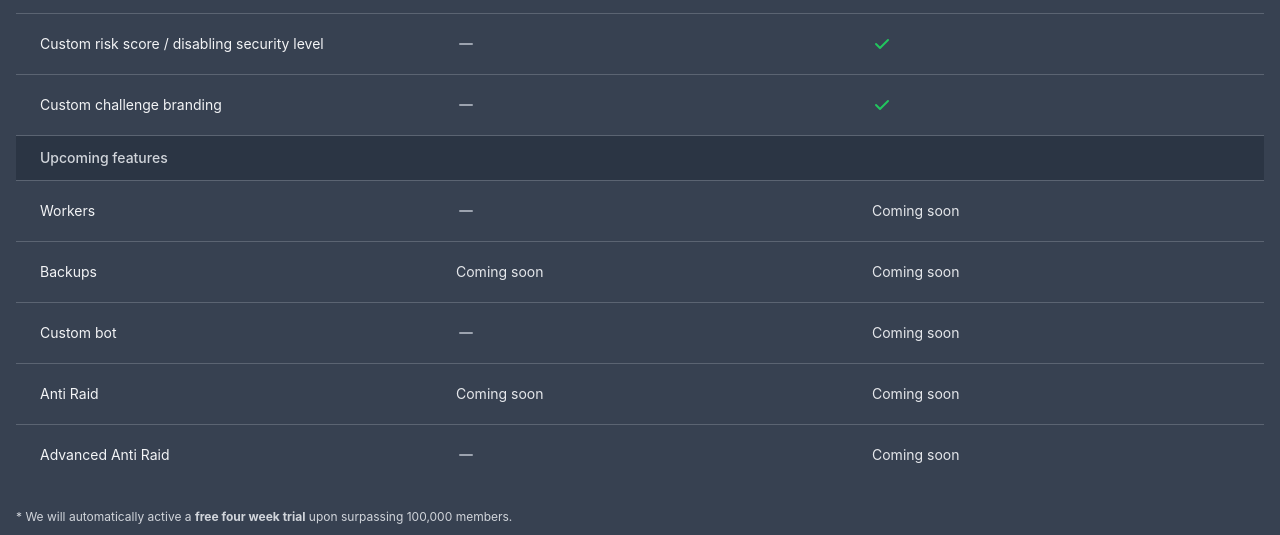
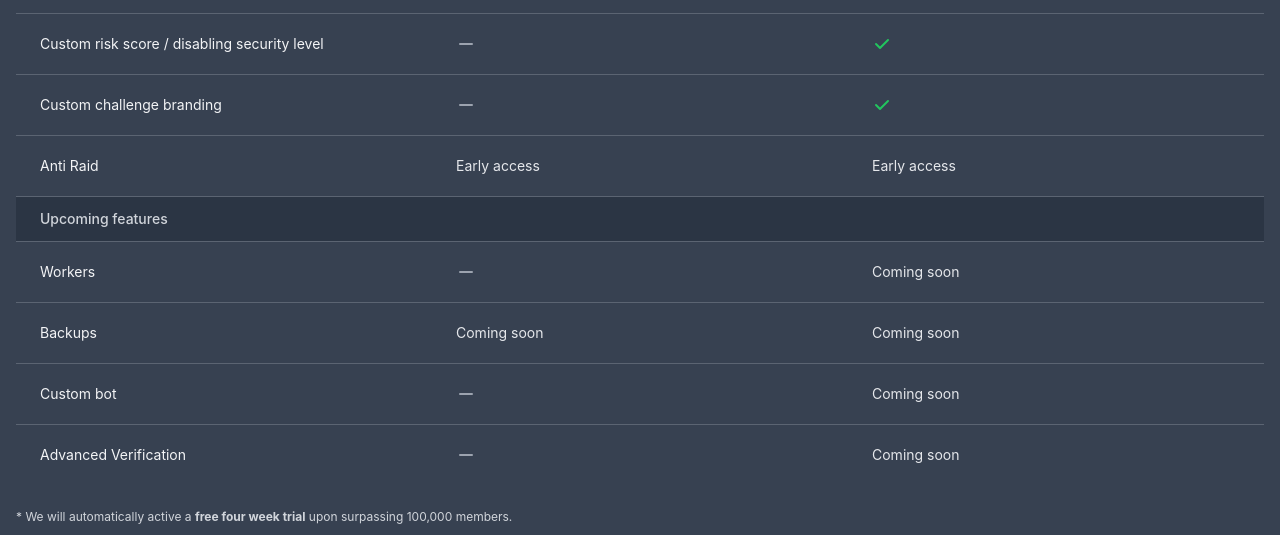
Before and after one commit to cleaner-bot/website, a Next.js app: page /pricing in a window 1280 px wide. Shown: the part 2040-2575 px from the top of the page. Built offline with nearby package versions, Linux system fonts and the light colour scheme.

Commit message:
update antiraid status in /pricing

```diff
--- a/pages/pricing.jsx
+++ b/pages/pricing.jsx
@@ -44,6 +44,7 @@ const sections = [
             { name: "Log file downloads", tiers: { pro: true } },
             { name: "Custom risk score / disabling security level", tiers: { pro: true } },
             { name: "Custom challenge branding", tiers: { pro: true } },
+            { name: "Anti Raid", tiers: { free: "Early access", pro: "Early access" } },
         ],
     },
     {
@@ -52,8 +53,7 @@ const sections = [
             { name: "Workers", tiers: { pro: "Coming soon" } },
             { name: "Backups", tiers: { free: "Coming soon", pro: "Coming soon" } },
             { name: "Custom bot", tiers: { pro: "Coming soon" } },
-            { name: "Anti Raid", tiers: { free: "Coming soon", pro: "Coming soon" } },
-            { name: "Advanced Anti Raid", tiers: { pro: "Coming soon" } },
+            { name: "Advanced Verification", tiers: { pro: "Coming soon" } },
         ]
     }
 ]
```
